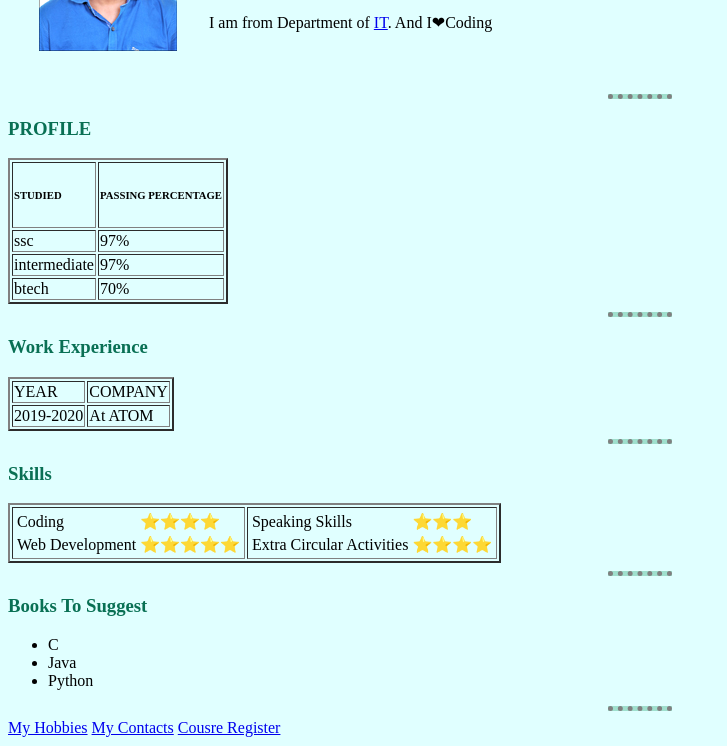
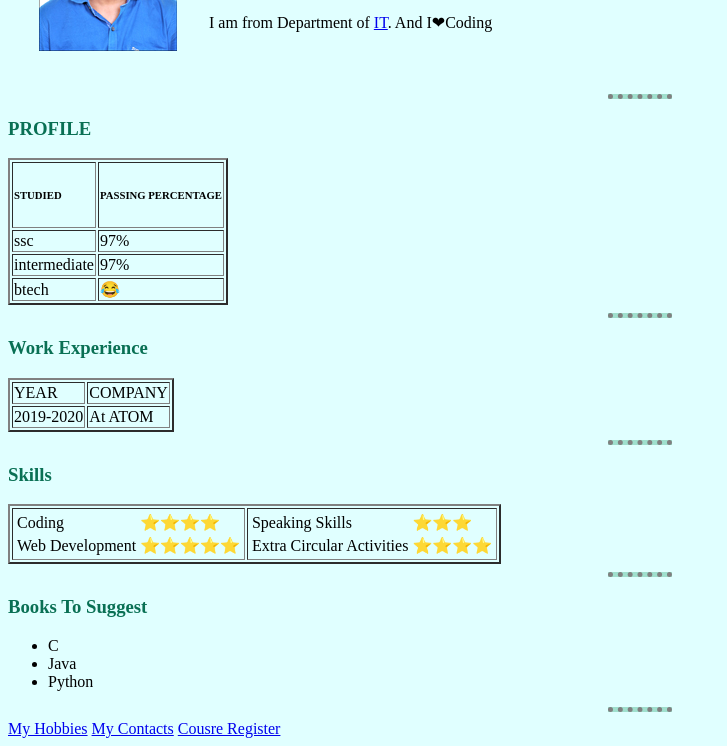
Before and after one commit to MangaVikasGoud/cv, a plain HTML site: page index.html in a window 1280 px wide. Shown: the part 165-911 px from the top of the page, without its empty margins (0-727 px from the left). Drawn offline with Linux system fonts and the light colour scheme.

Commit message:
Update index.html

```diff
--- a/index.html
+++ b/index.html
@@ -37,7 +37,7 @@
         </tr>
         <tr>
           <td>btech</td>
-          <td>70%</td>
+          <td>😂</td>
         </tr>
       </tbody>
     </table>
```
